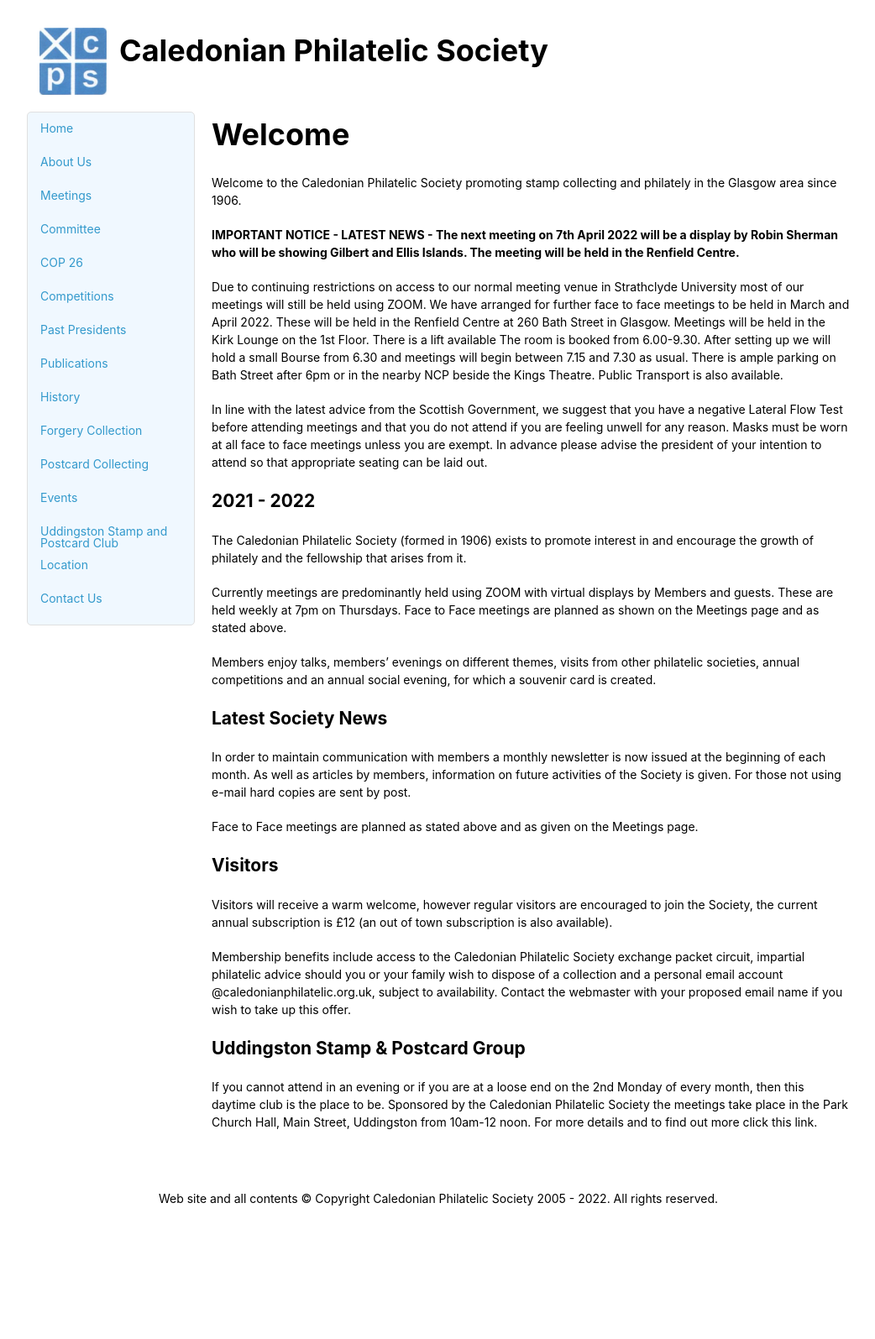
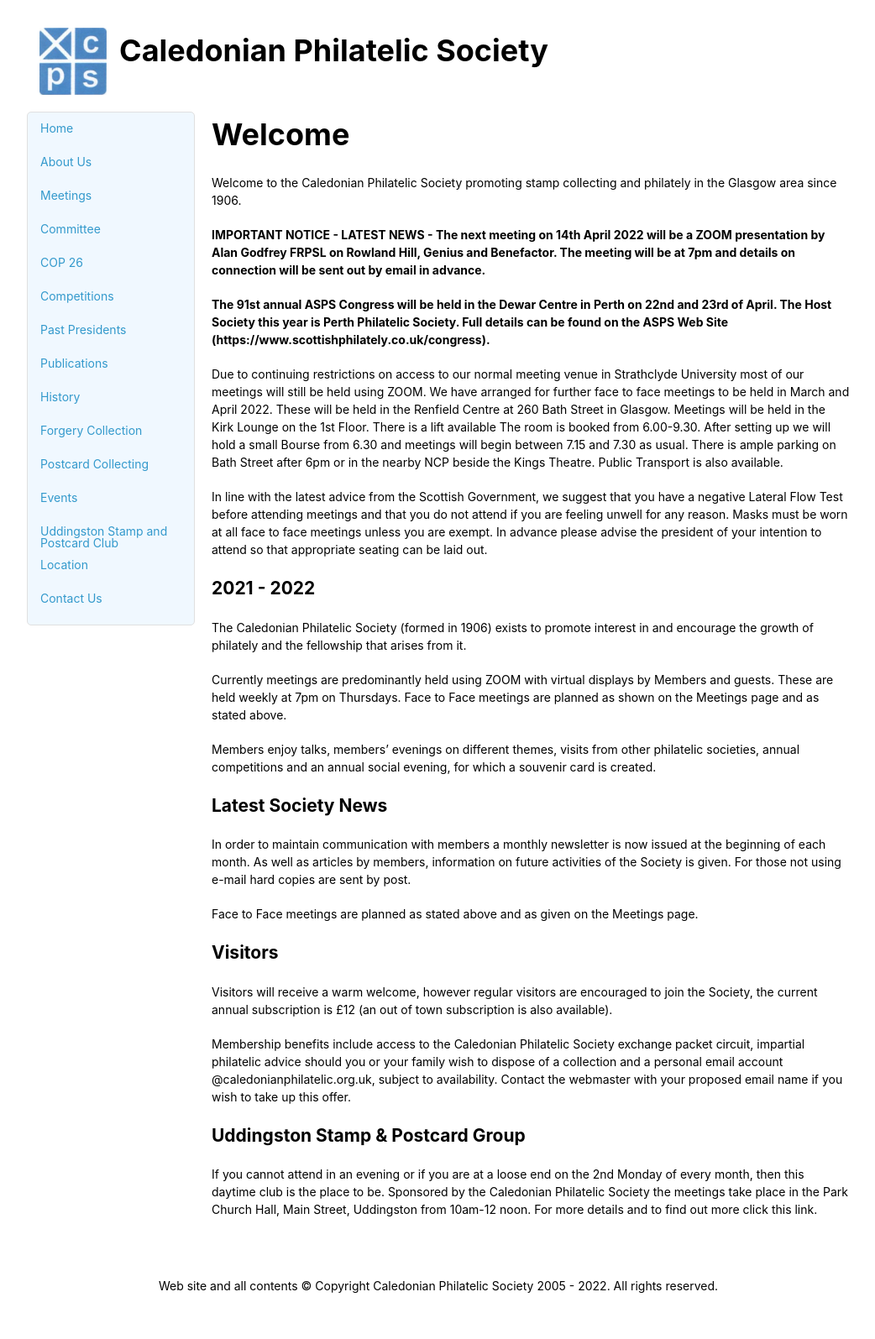
Before and after one commit to astalker/caledonian-stamps, a Jekyll site: the page built from index.md, in a window 1280 px wide. Shown: the whole page at 84% size, without its empty margins (118-1160 px from the left). Built offline with Jekyll 4.4.1, drawn with Linux system fonts in a browser that asks for light colours; our own code applies the rules of GitHub Pages for plain Markdown files; before the commit the page ends 1491 px from its top, so only the background shows below that.

Commit message:
Next meeting and ASPS Congress added

```diff
--- a/index.md
+++ b/index.md
@@ -2,7 +2,9 @@
 
 Welcome to the Caledonian Philatelic Society promoting stamp collecting and philately in the Glasgow area since 1906.
 
-**IMPORTANT NOTICE - LATEST NEWS - The next meeting on 7th April 2022 will be a display by Robin Sherman who will be showing Gilbert and Ellis Islands. The meeting will be held in the Renfield Centre.**
+**IMPORTANT NOTICE - LATEST NEWS - The next meeting on 14th April 2022 will be a ZOOM presentation by Alan Godfrey FRPSL on Rowland Hill, Genius and Benefactor. The meeting will be at 7pm and details on connection will be sent out by email in advance.**
+
+**The 91st annual ASPS Congress will be held in the Dewar Centre in Perth on 22nd and 23rd of April. The Host Society this year is Perth Philatelic Society. Full details can be found on the ASPS Web Site (https://www.scottishphilately.co.uk/congress).**
 
 Due to continuing restrictions on access to our normal meeting venue in Strathclyde University most of our meetings will still be held using ZOOM. We have arranged for further  face to face meetings to be held in March and April 2022. These will be held in the Renfield Centre at 260 Bath Street in Glasgow. Meetings will be held in the Kirk Lounge on the 1st Floor. There is a lift available The room is booked from 6.00-9.30. After setting up we will hold a small Bourse from 6.30 and meetings will begin between 7.15 and 7.30 as usual. There is ample parking on Bath Street after 6pm or in the nearby NCP beside the Kings Theatre. Public Transport is also available.
 
```
